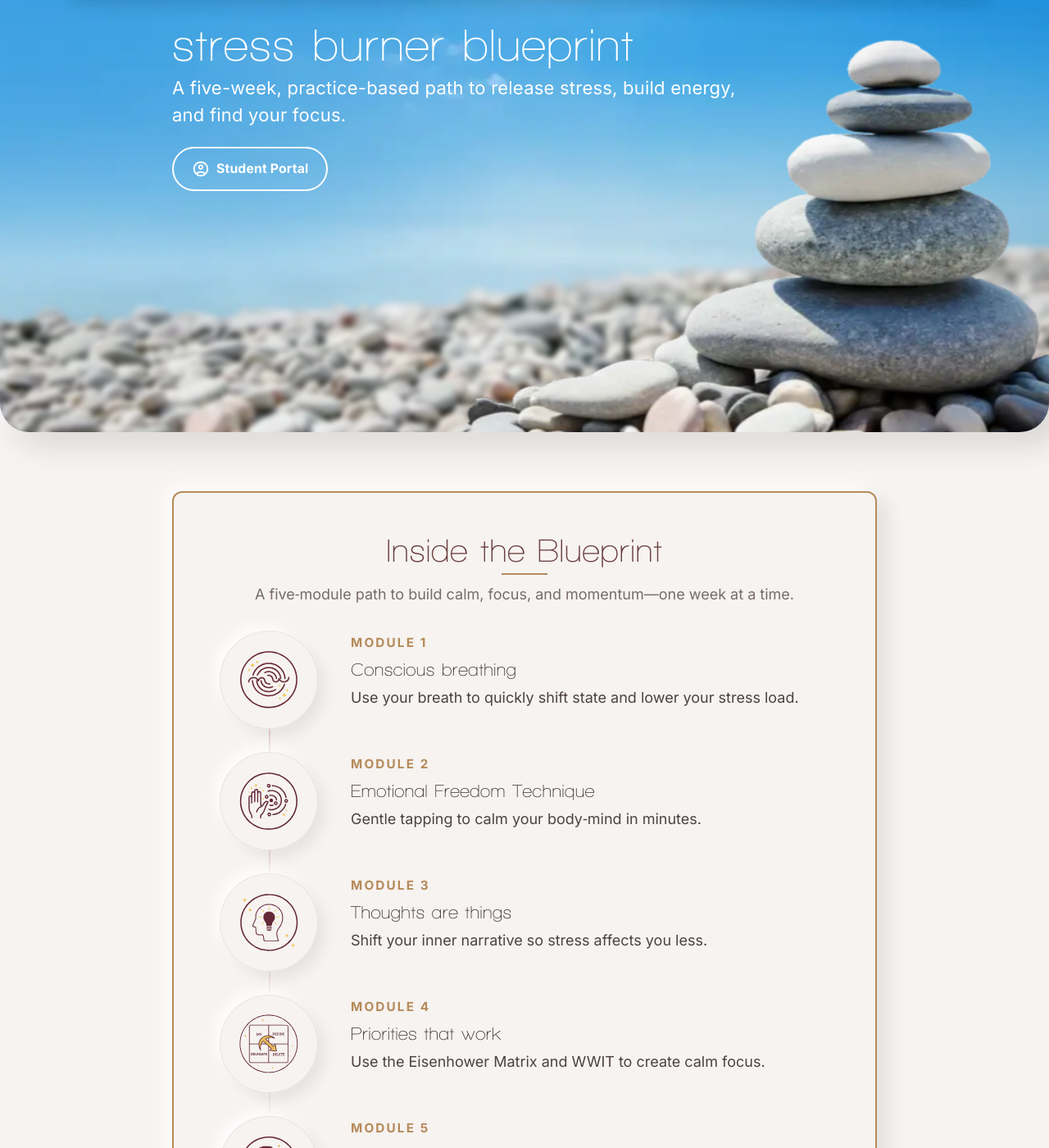
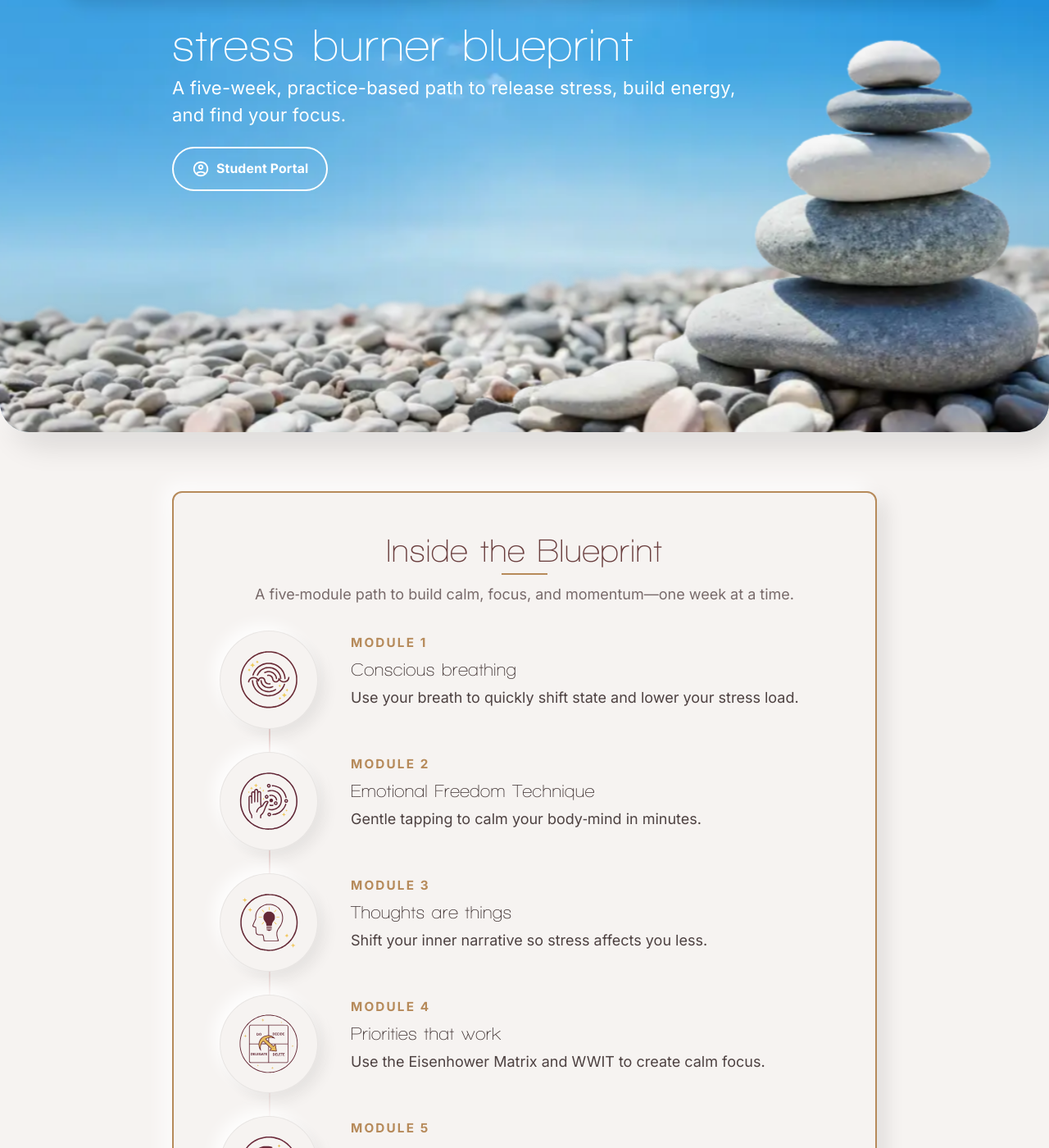
Before and after one commit to chriswakeley/test-blog, a Jekyll site: the page built from course.md, in a window 1280 px wide and 1400 px high, scrolled down 317 px. Shown: the whole window at 82% size. Built offline with Jekyll 4.4.1, drawn with Linux system fonts in a browser that asks for light colours.

Commit message:
Refactor parallax animation to remove blur effect and simplify fade-in for midground layers

```diff
--- a/assets/css/main.css
+++ b/assets/css/main.css
@@ -702,12 +702,9 @@
 .stones-title-parallax .stones-mid{
   background-image:-webkit-image-set(url('../images/stonestackmidground-wide.webp') type('image/webp') 1x);
   background-image:image-set(url('../images/stonestackmidground-wide.webp') type('image/webp') 1x);
-  /* Step 1: fade all layers in together; Step 2: then increase blur to 3px */
-  opacity:0; filter:blur(0);
-  /* Overlapped fade windows per request (shifted earlier by 0.1s): MID 0.15s–0.45s; blur begins at 0.5s */
-  animation:
-    fadeInOpacity .3s ease-out .15s both,
-    blurToSoft .35s ease-out .5s both;
+  /* Fade in midground only; no post-load blur */
+  opacity:0;
+  animation: fadeInOpacity .3s ease-out .15s both;
 }
 .stones-title-parallax .stones-fore{
   background-image:-webkit-image-set(url('../images/stonestackforeground-wide.webp') type('image/webp') 1x);
```
